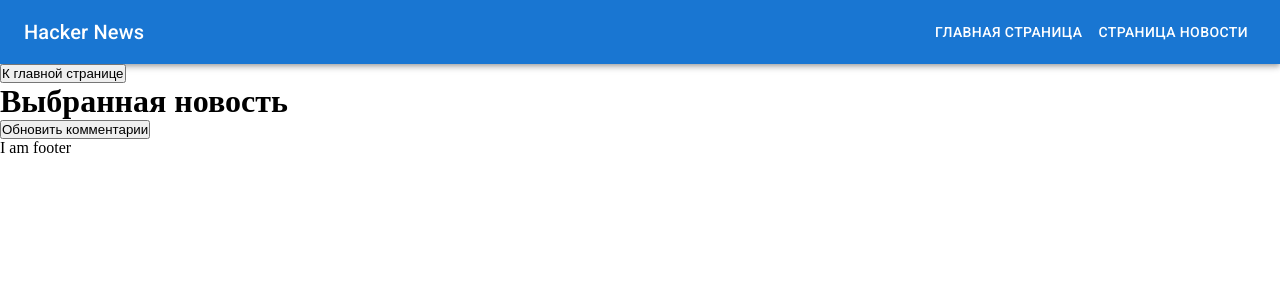
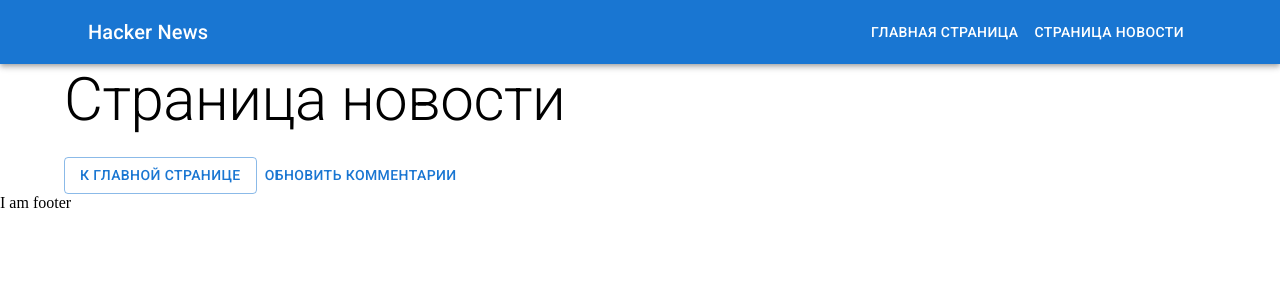
Before and after one commit to ry-ksu/hacker-news, a React (Create React App) app: page /story in a window 1280 px wide. Shown: the top 300 px of the page. Built offline with nearby package versions, Linux system fonts and the light colour scheme.

Commit message:
feat: add style components to stories page

```diff
--- a/src/components/button/index.tsx
+++ b/src/components/button/index.tsx
@@ -1,10 +1,16 @@
 import React from 'react';
+import { Button } from '@mui/material';
 
 type IButton = {
   content: string;
   onClick: () => void;
+  variant: 'text' | 'contained' | 'outlined';
 };
 
-export const Button = (props: IButton) => {
-  return <button onClick={props.onClick}>{props.content}</button>;
+export const Btn = (props: IButton) => {
+  return (
+    <Button variant={props.variant} onClick={props.onClick}>
+      {props.content}
+    </Button>
+  );
 };
--- a/src/components/header/index.tsx
+++ b/src/components/header/index.tsx
@@ -13,6 +13,7 @@ import {
   ListItemText,
   Button,
   Drawer,
+  Container,
 } from '@mui/material';
 import MenuIcon from '@mui/icons-material/Menu';
 
@@ -60,6 +61,7 @@ export const Header = () => {
   return (
     <Box sx={{ display: 'flex' }}>
       <AppBar position="static">
+        <Container>
           <Toolbar>
             <IconButton
               color="inherit"
@@ -85,6 +87,7 @@ export const Header = () => {
               ))}
             </Box>
           </Toolbar>
+        </Container>
       </AppBar>
       <Box component="nav">
         <Drawer
--- a/src/components/story/index.tsx
+++ b/src/components/story/index.tsx
@@ -3,6 +3,9 @@ import { NavLink } from 'react-router-dom';
 import { addChosenStory } from 'store/storiesSlice';
 import { useAppDispatch, useAppSelector } from 'hook';
 import { IStory } from 'types';
+import { Card, CardContent, Typography, Badge } from '@mui/material';
+import ThumbUpIcon from '@mui/icons-material/ThumbUp';
+import ForumIcon from '@mui/icons-material/Forum';
 
 type IStoryProp = {
   story: IStory;
@@ -12,6 +15,11 @@ export const Story = (prop: IStoryProp) => {
   const dispatch = useAppDispatch();
   const stories = useAppSelector((state) => state.stories.stories);
 
+  const date = (date: number) => {
+    const result = new Date(date * 1000).toString();
+    return result.slice(0, 24);
+  };
+
   const onClick = (e: React.MouseEvent<HTMLDivElement>) => {
     const storyIndex = Number(e.currentTarget.dataset.id);
     const index = stories.findIndex((el) => el.id === storyIndex);
@@ -20,16 +28,44 @@ export const Story = (prop: IStoryProp) => {
   };
 
   return prop.story && prop.story.url ? (
-    <div data-id={prop.story.id} onClick={onClick}>
+    <Card data-id={prop.story.id} onClick={onClick} sx={{ mb: 2 }}>
       <NavLink to="/story">
-        <span>{prop.story.title}</span>
-        <span>{prop.story.score}</span>
-        <span>{prop.story.by}</span>
-        <span>{String(new Date(prop.story.time * 1000))}</span>
-        <span>
-          <strong>{prop.story.kids?.length}</strong>
-        </span>
+        <CardContent sx={{ position: 'relative' }}>
+          <Typography variant="h5" sx={{ color: 'rgba(0, 0, 0, 0.87)' }}>
+            {prop.story.title}
+          </Typography>
+
+          <Typography sx={{ fontSize: 14 }} color="text.secondary" component="span" gutterBottom>
+            <strong>By: </strong> {prop.story.by}
+          </Typography>
+
+          <Typography
+            sx={{ fontSize: 14 }}
+            color="text.secondary"
+            component="span"
+            gutterBottom
+            ml={1}
+          >
+            <strong>Posted: </strong> {date(prop.story.time)}
+          </Typography>
+
+          <Badge
+            badgeContent={prop.story.score}
+            color="primary"
+            sx={{ position: 'absolute', right: '70px', bottom: '40px' }}
+          >
+            <ThumbUpIcon color="action" sx={{ position: 'absolute', top: '3px', right: '3px' }} />
+          </Badge>
+
+          <Badge
+            badgeContent={prop.story.kids?.length}
+            color="primary"
+            sx={{ position: 'absolute', right: '30px', bottom: '16px' }}
+          >
+            <ForumIcon color="action" sx={{ position: 'relative', top: '3px', right: '3px' }} />
+          </Badge>
+        </CardContent>
       </NavLink>
-    </div>
+    </Card>
   ) : null;
 };
--- a/src/containers/storiesContainer/index.tsx
+++ b/src/containers/storiesContainer/index.tsx
@@ -1,15 +1,16 @@
 import React from 'react';
 import { useAppSelector } from 'hook';
 import { Story } from 'components/story';
+import { Container, Grid } from '@mui/material';
 
 export const StoriesContainer = () => {
   const stories = useAppSelector((state) => state.stories.stories);
 
   return (
-    <>
+    <Container sx={{ mt: 3 }}>
       {stories.map((story) => {
         return <Story key={story.id} story={story} />;
       })}
-    </>
+    </Container>
   );
 };
--- a/src/pages/StoriesPage.tsx
+++ b/src/pages/StoriesPage.tsx
@@ -1,6 +1,7 @@
 import React, { useEffect, useCallback } from 'react';
 import { StoriesContainer } from 'containers/storiesContainer';
-import { Button } from 'components/button';
+import { Btn } from 'components/button';
+import { Container, Typography } from '@mui/material';
 
 import { axiosController, restartAxiosController } from 'services/hnAPI';
 import { useAppDispatch, useAppSelector } from 'hook';
@@ -44,10 +45,12 @@ export const StoriesPage = () => {
   }, [dispatch, storyIdsState.storyIds]);
 
   return (
-    <>
-      <h1>Hacker News</h1>
-      <Button content={btnContent} onClick={updateStories} />
+    <Container sx={{ mt: 3 }}>
+      <Typography variant="h2" gutterBottom>
+        Hacker News
+      </Typography>
+      <Btn variant="outlined" content={btnContent} onClick={updateStories} />
       {storiesState.isLoaded === 'LOADED' && <StoriesContainer />}
-    </>
+    </Container>
   );
 };
--- a/src/pages/StoryPage.tsx
+++ b/src/pages/StoryPage.tsx
@@ -3,8 +3,9 @@ import { NavLink } from 'react-router-dom';
 import { fetchComments, removeComments } from 'store/storyCommentsSlice';
 import { useAppDispatch, useAppSelector } from 'hook';
 import { axiosController, restartAxiosController } from 'services/hnAPI';
-import { Button } from 'components/button';
+import { Btn } from 'components/button';
 import { ChosenStory } from 'components/chosenStory';
+import { Typography, Container } from '@mui/material';
 
 export const StoryPage = () => {
   const chosenStory = useAppSelector((state) => state.stories.chosenStory);
@@ -35,13 +36,15 @@ export const StoryPage = () => {
   }, [chosenStory, dispatch]);
 
   return (
-    <>
+    <Container>
+      <Typography variant="h2" gutterBottom>
+        Страница новости
+      </Typography>
       <NavLink to="/">
-        <Button content={navLinkContent} onClick={() => {}} />
+        <Btn variant="outlined" content={navLinkContent} onClick={() => {}} />
       </NavLink>
-      <h1>Выбранная новость</h1>
-      <Button content={btnContent} onClick={updateComments} />
+      <Btn variant="text" content={btnContent} onClick={updateComments} />
       {chosenStory && <ChosenStory />}
-    </>
+    </Container>
   );
 };
```
Lines whose indentation alone changed are shown as unchanged.
